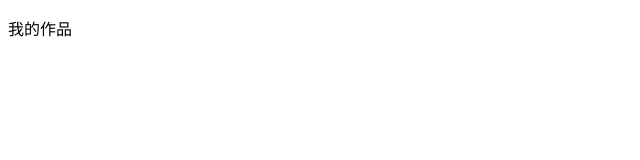
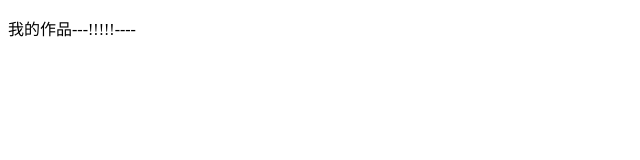
Before and after one commit to yimengweb/yimengweb.github.io, a plain HTML site: page index.html in a window 1280 px wide. Shown: the full height of the page, 0-640 px from the left. Drawn offline with Linux system fonts and the light colour scheme.

Commit message:
Update index.html

```diff
--- a/index.html
+++ b/index.html
@@ -9,7 +9,7 @@
 </head>
 
 <body>
-    <p>我的作品</p>
+    <p>我的作品---!!!!!----</p>
 </body>
 
 </html>
```
